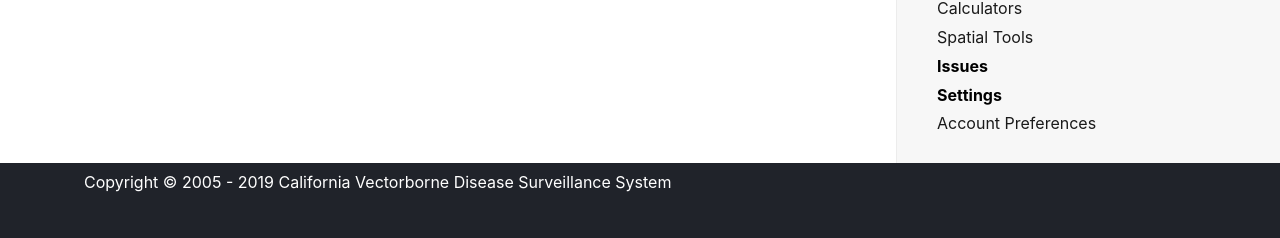
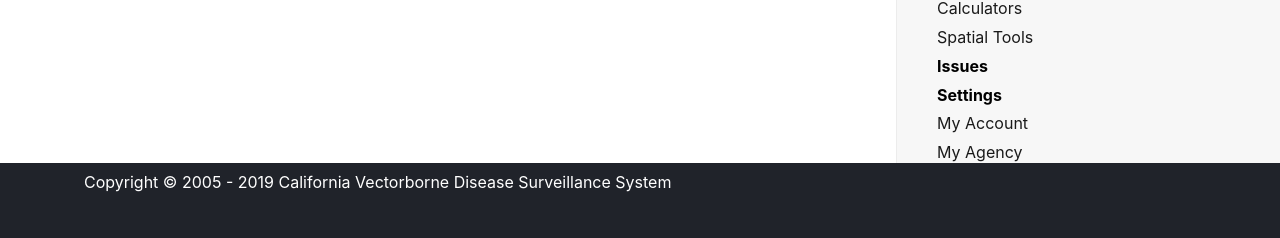
Before and after one commit to tlvaldepena/vectorsurv.org, a Jekyll site: the page built from _docs/index.md, in a window 1280 px wide. Shown: the part 1067-1305 px from the top of the page. Built offline with Jekyll 4.4.1, drawn with Linux system fonts in a browser that asks for light colours.

Commit message:
add settings menus links

```diff
--- a/_data/docs_nav.yml
+++ b/_data/docs_nav.yml
@@ -49,5 +49,7 @@
 - title: Issues
   link: /docs/issues/
 - title: Settings
+  link: /docs/settings/settings-menu/
   docs:
-    - link: /docs/settings/account-preferences/
+    - link: /docs/settings/account/
+    - link: /docs/settings/agency/
```
